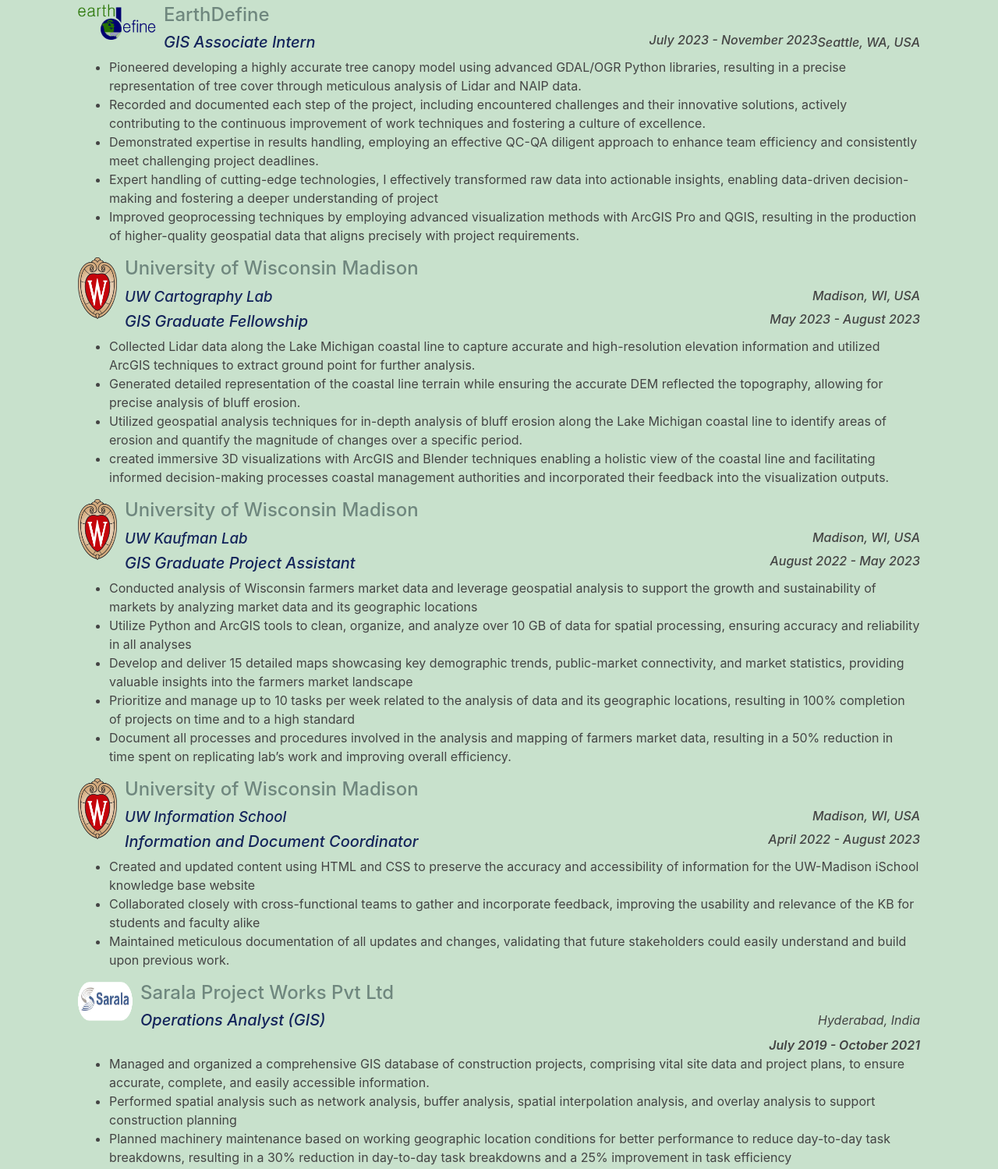
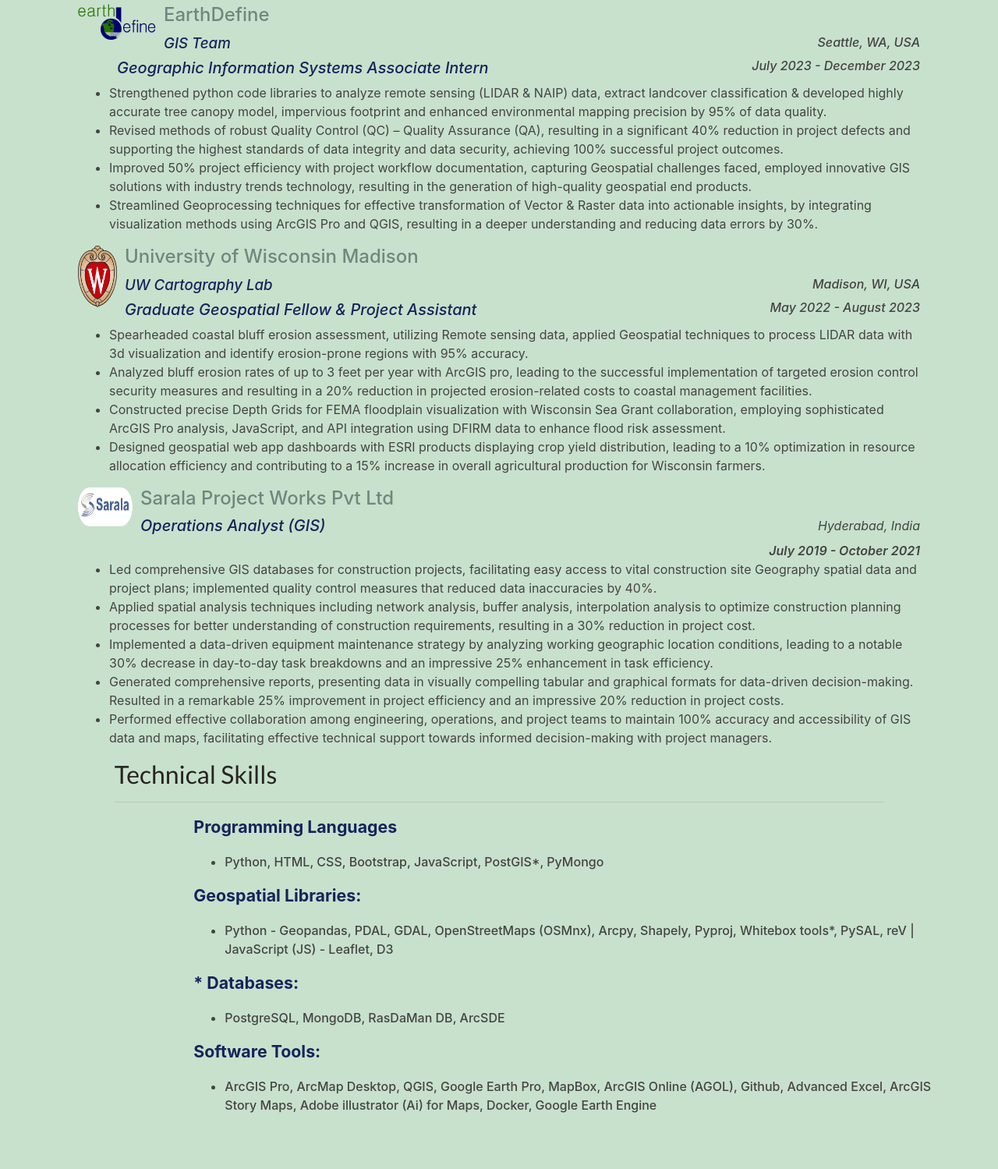
Before and after one commit to gangaraju09/Portfolio, a plain HTML site: page resume.html in a window 1280 px wide. Shown: the part 621-2120 px from the top of the page at 78% size. Drawn offline with Linux system fonts and the light colour scheme.

Commit message:
Resume updated

```diff
--- a/resume.html
+++ b/resume.html
@@ -215,28 +215,26 @@
           <div class="col-md-12 mt-4 mt-md-0 icon-box" data-aos="fade-up" data-aos-delay="100">
             <img src="img/ED_logo.png" class="img-fluid" style="float: left; margin: 0 10px 0 0;" width="100"></a>
             <h4 class="title-blue">EarthDefine</a><br></h4>
-            <p class="comp" style="color: #14245b; font-weight:500;"> <span class="right subtitle-gray"  style="font-size: medium;"><em>Seattle, WA, USA</em></span></p>
+            <p class="comp" style="color: #14245b; font-weight:500;"> GIS Team<span class="right subtitle-gray"  style="font-size: medium;"><em>Seattle, WA, USA</em></span></p>
 
-            <h5 class="subtitle-green" style="margin-left:  50px;"><em>GIS Associate Intern</em> <span class="right subtitle-gray" style="font-size: medium;"><em>July 2023 - November 2023</em></span></h5>
+            <h5 class="subtitle-green" style="margin-left:  50px;"><em>Geographic Information Systems Associate Intern </em> <span class="right subtitle-gray" style="font-size: medium;"><em>July 2023 - December 2023</em></span></h5>
 
 
 
             <ul class="list-gray">
               <li>
-                Pioneered developing a highly accurate tree canopy model using advanced GDAL/OGR Python libraries, resulting in a precise representation of tree cover through meticulous analysis of Lidar and NAIP data.
+                Strengthened python code libraries to analyze remote sensing (LIDAR & NAIP) data, extract landcover classification & developed highly accurate tree canopy model, impervious footprint and enhanced environmental mapping precision by 95% of data quality.
               </li>
               <li>
-                Recorded and documented each step of the project, including encountered challenges and their innovative solutions, actively contributing to the continuous improvement of work techniques and fostering a culture of excellence.
+                Revised methods of robust Quality Control (QC) – Quality Assurance (QA), resulting in a significant 40% reduction in project defects and supporting the highest standards of data integrity and data security, achieving 100% successful project outcomes.
               </li>
               <li>
-                Demonstrated expertise in results handling, employing an effective QC-QA diligent approach to enhance team efficiency and consistently meet challenging project deadlines.
+                Improved 50% project efficiency  with project workflow documentation, capturing Geospatial challenges faced, employed innovative GIS solutions with industry trends technology, resulting in the generation of high-quality geospatial end products.
               </li>
               <li>
-                Expert handling of cutting-edge technologies, I effectively transformed raw data into actionable insights, enabling data-driven decision-making and fostering a deeper understanding of project
+                Streamlined Geoprocessing techniques for effective transformation of Vector & Raster data into actionable insights, by integrating visualization methods using ArcGIS Pro and QGIS, resulting in a deeper understanding and reducing data errors by 30%.
               </li>
-              <li>
-                Improved geoprocessing techniques by employing advanced visualization methods with ArcGIS Pro and QGIS, resulting in the production of higher-quality geospatial data that aligns precisely with project requirements.
-              </li>
+
              </ul>
 
 
@@ -248,76 +246,26 @@
             <h4 class="title-blue">University of Wisconsin Madison</a><br></h4>
             <p class="comp" style="color: #14245b; font-weight:500;">UW Cartography Lab <span class="right subtitle-gray"  style="font-size: medium;"><em>Madison, WI, USA</em></span></p>
 
-            <h5 class="subtitle-green" style="margin-left:  50px;"><em>GIS Graduate Fellowship</em> <span class="right subtitle-gray" style="font-size: medium;"><em>May 2023 - August 2023</em></span></h5>
+            <h5 class="subtitle-green" style="margin-left:  50px;"><em>Graduate Geospatial Fellow & Project Assistant </em> <span class="right subtitle-gray" style="font-size: medium;"><em>May 2022 - August 2023</em></span></h5>
 
 
 
             <ul class="list-gray">
               <li>
-                Collected Lidar data along the Lake Michigan coastal line to capture accurate and high-resolution elevation information and utilized ArcGIS techniques to extract ground point for further analysis.
+                Spearheaded coastal bluff erosion assessment, utilizing Remote sensing data, applied Geospatial techniques to process LIDAR data with 3d visualization and identify erosion-prone regions with 95% accuracy.
               </li>
               <li>
-                Generated detailed representation of the coastal line terrain while ensuring the accurate DEM reflected the topography, allowing for precise analysis of bluff erosion.
+                Analyzed bluff erosion rates of up to 3 feet per year with ArcGIS pro, leading to the successful implementation of targeted erosion control security measures and resulting in a 20% reduction in projected erosion-related costs to coastal management facilities.
               </li>
               <li>
-                Utilized geospatial analysis techniques for in-depth analysis of bluff erosion along the Lake Michigan coastal line to identify areas of erosion and quantify the magnitude of changes over a specific period.
+                Constructed precise Depth Grids for FEMA floodplain visualization with Wisconsin Sea Grant collaboration, employing sophisticated ArcGIS Pro analysis, JavaScript, and API integration using DFIRM data to enhance flood risk assessment.
               </li>
               <li>
-                created immersive 3D visualizations with ArcGIS and Blender techniques enabling a holistic view of the coastal line and facilitating informed decision-making processes coastal management authorities and incorporated their feedback into the visualization outputs.
+                Designed geospatial web app dashboards with ESRI products displaying crop yield distribution, leading to a 10% optimization in resource allocation efficiency and contributing to a 15% increase in overall agricultural production for Wisconsin farmers.
               </li>
              </ul>
 
 
-           </div>
-
-
-           <div class="col-md-12 mt-4 mt-md-0 icon-box" data-aos="fade-up" data-aos-delay="100">
-            <img src="img/uw_logo.png" class="img-fluid" style="float: left; margin: 0 10px 0 0;" width="50"></a>
-            <h4 class="title-blue">University of Wisconsin Madison</a><br></h4>
-            <p class="comp" style="color: #14245b; font-weight:500;">UW Kaufman Lab <span class="right subtitle-gray"  style="font-size: medium;"><em>Madison, WI, USA</em></span></p>
-
-            <h5 class="subtitle-green" style="margin-left:  50px;"><em>GIS Graduate Project Assistant</em> <span class="right subtitle-gray" style="font-size: medium;"><em>August 2022 - May 2023</em></span></h5>
-
-            <ul class="list-gray">
-              <li>
-                Conducted analysis of Wisconsin farmers market data and leverage geospatial analysis to support the growth and sustainability of markets by analyzing market data and its geographic locations
-              </li>
-              <li>
-                Utilize Python and ArcGIS tools to clean, organize, and analyze over 10 GB of data for spatial processing, ensuring accuracy and reliability in all analyses
-
-              </li>
-              <li>
-                Develop and deliver 15 detailed maps showcasing key demographic trends, public-market connectivity, and market statistics, providing valuable insights into the farmers market landscape
-              </li>
-              <li>
-                Prioritize and manage up to 10 tasks per week related to the analysis of data and its geographic locations, resulting in 100% completion of projects on time and to a high standard
-              </li>
-              <li>
-                Document all processes and procedures involved in the analysis and mapping of farmers market data, resulting in a 50% reduction in time spent on replicating lab’s work and improving overall efficiency.
-              </li>
-             </ul>
-           </div>
-
-           <div class="col-md-12 mt-4 mt-md-0 icon-box" data-aos="fade-up" data-aos-delay="100">
-            <img src="img/uw_logo.png" class="img-fluid" style="float: left; margin: 0 10px 0 0;" width="50"></a>
-            <h4 class="title-blue">University of Wisconsin Madison</a><br></h4>
-            <p class="comp" style="color: #14245b; font-weight:500;">UW Information School <span class="right subtitle-gray"  style="font-size: medium;"><em>Madison, WI, USA</em></span></p>
-
-            <h5 class="subtitle-green" style="margin-left:  50px;"><em>Information and Document Coordinator</em> <span class="right subtitle-gray" style="font-size: medium;"><em>April 2022 - August 2023</em></span></h5>
-
-            <ul class="list-gray">
-              <li>
-                Created and updated content using HTML and CSS to preserve the accuracy and accessibility of information for the UW-Madison iSchool knowledge base website
-              </li>
-              <li>
-                Collaborated closely with cross-functional teams to gather and incorporate feedback, improving the usability and relevance of the KB for students and faculty alike
-
-              </li>
-              <li>
-                Maintained meticulous documentation of all updates and changes, validating that future stakeholders could easily understand and build upon previous work.
-              </li>
-
-             </ul>
            </div>
 
            <div class="col-md-12 mt-4 mt-md-0 icon-box" data-aos="fade-up" data-aos-delay="100">
@@ -330,19 +278,19 @@
             <ul class="list-gray">
                 <br>
               <li>
-                Managed and organized a comprehensive GIS database of construction projects, comprising vital site data and project plans, to ensure accurate, complete, and easily accessible information.
+                Led comprehensive GIS databases for construction projects, facilitating easy access to vital construction site Geography spatial data and project plans; implemented quality control measures that reduced data inaccuracies by 40%.
               </li>
               <li>
-                Performed spatial analysis such as network analysis, buffer analysis, spatial interpolation analysis, and overlay analysis to support construction planning
+                Applied spatial analysis techniques including network analysis, buffer analysis, interpolation analysis to optimize construction planning processes for better understanding of construction requirements, resulting in a 30% reduction in project cost.
               </li>
               <li>
-                Planned machinery maintenance based on working geographic location conditions for better performance to reduce day-to-day task breakdowns, resulting in a 30% reduction in day-to-day task breakdowns and a 25% improvement in task efficiency
+                Implemented a data-driven equipment maintenance strategy by analyzing working geographic location conditions, leading to a notable 30% decrease in day-to-day task breakdowns and an impressive 25% enhancement in task efficiency.
               </li>
               <li>
-                Generated monthly, quarterly, and YTD reports with Microsoft tools in a tabular and graphical format for decisionmaking that lead to 25% improvement in project efficiency and a 20% reduction in project costs
+                Generated comprehensive reports, presenting data in visually compelling tabular and graphical formats for data-driven decision-making. Resulted in a remarkable 25% improvement in project efficiency and an impressive 20% reduction in project costs.
               </li>
               <li>
-                Collaborated with other departments, such as engineering and operations by sustaining 100% accuracy and accessibility of information for project team members for the effective use of GIS data and understanding of Maps precisely
+                Performed effective collaboration among engineering, operations, and project teams to maintain 100% accuracy and accessibility of GIS data and maps, facilitating effective technical support towards informed decision-making with project managers.
               </li>
              </ul>
            </div>
```
Also changed, not shown: 1 other file.
